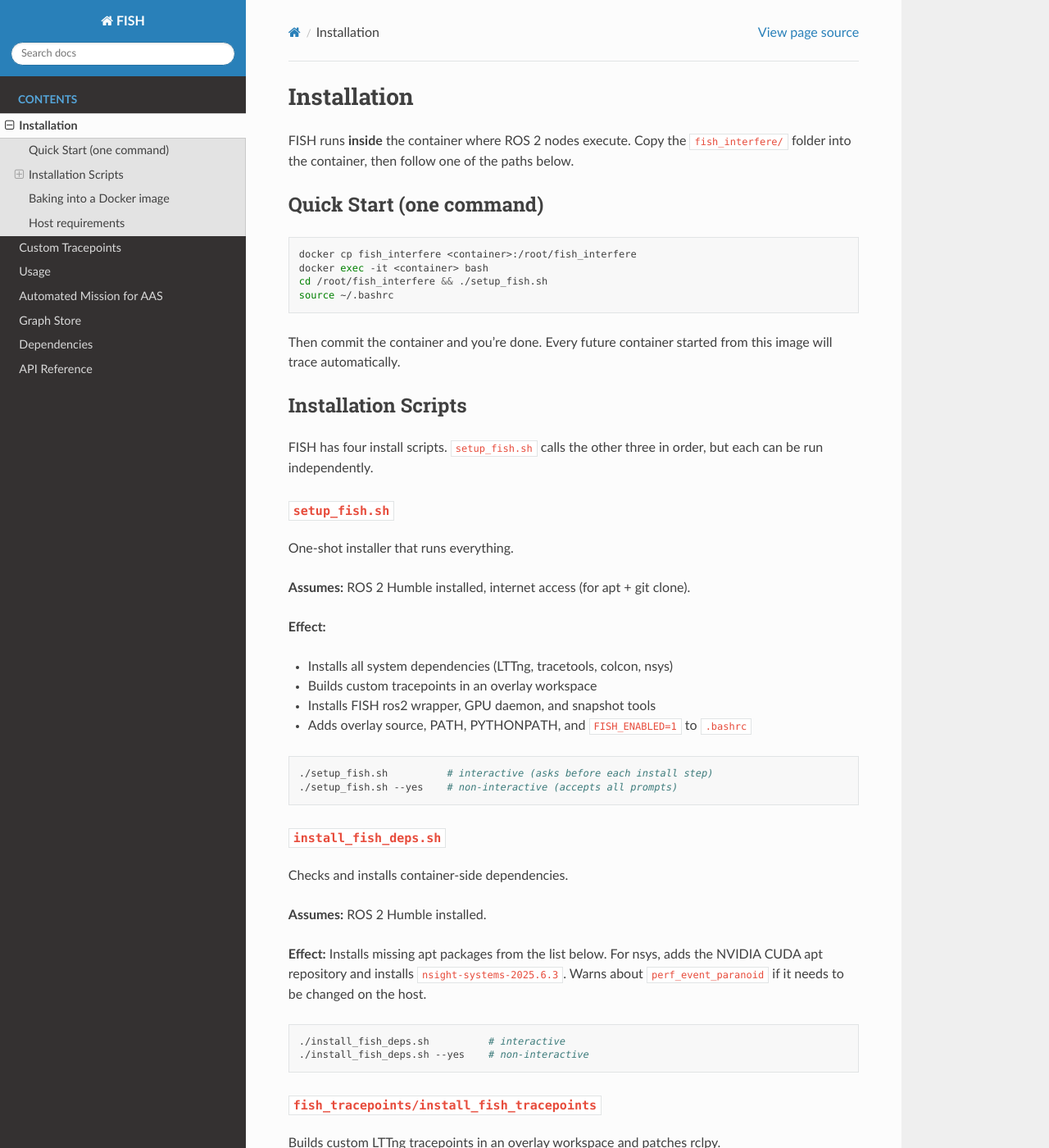
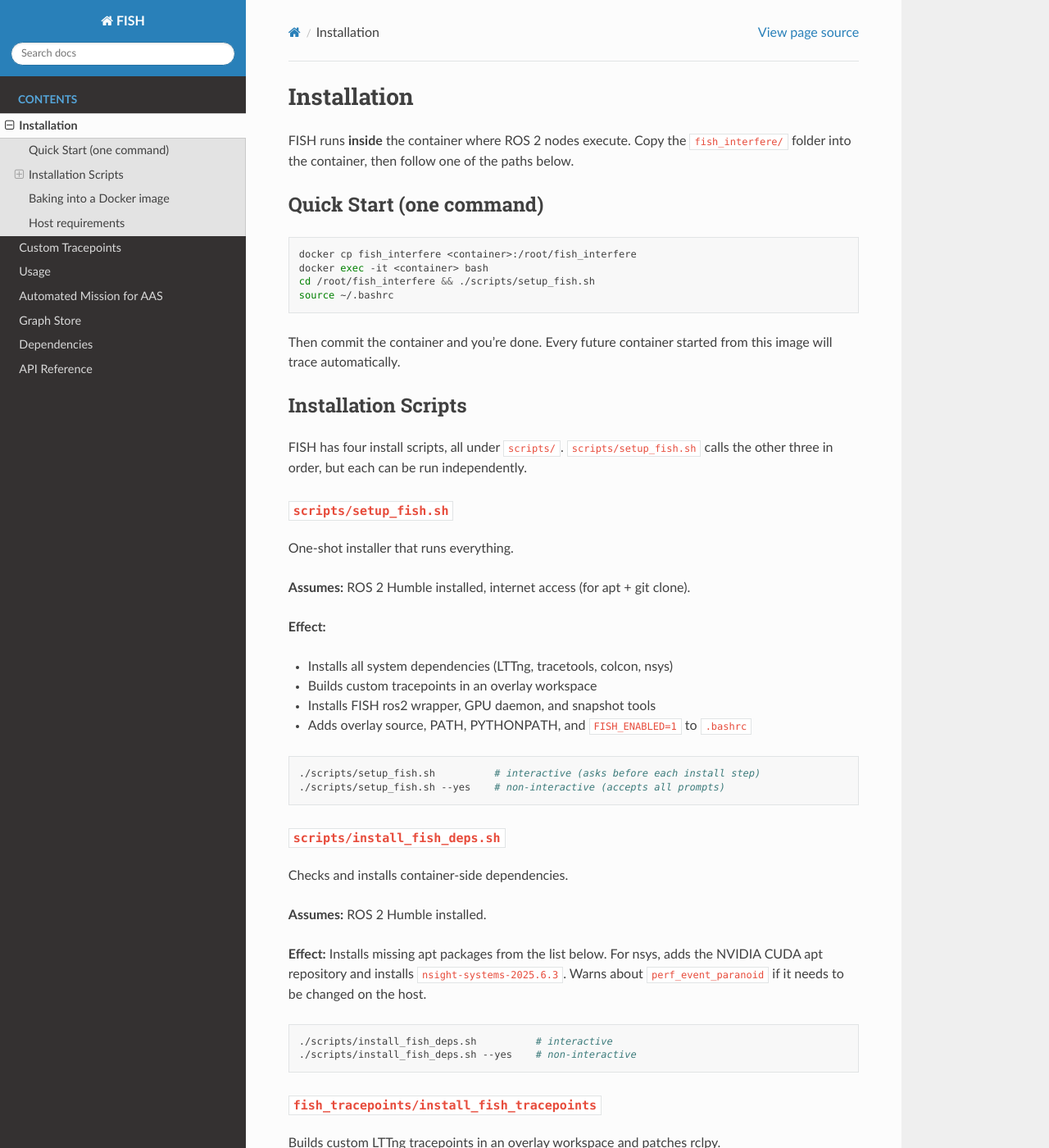
Before and after one commit to FatihTasyaran/FISH_INTERFERE, a Sphinx documentation site: the page built from docs/installation.md, in a window 1280 px wide and 1400 px high. Shown: the whole window at 82% size. Built offline with Sphinx 7.4.7 and the Read the Docs theme 3.1.0, drawn with Linux system fonts in a browser that asks for light colours; some of the changed text lies outside the part shown.

Commit message:
repo: reorganise top level for release readiness
Move scripts, config, and example missions out of the repo root into
purpose-named directories, and add the release-blocker top-level
files (README, LICENSE placeholder, CHANGELOG, pyproject.toml stub).
Python repackaging into `src/fish/` is left for Phase 2.

Layout:
  scripts/   all *.sh (install_*, setup_fish, fish_mission,
             fish_auto_mission, build_fish_image, container_install)
  config/    fish_settings.ini, fish_events.txt
  examples/  aas_single_drone.yaml (was missions/aas_single_drone.yaml)

Internal references updated:
  - scripts/install_fish.sh reads from config/ via REPO_ROOT (parent
    of SCRIPT_DIR); copies python/fish package from REPO_ROOT too.
  - scripts/setup_fish.sh chains tracepoint install via REPO_ROOT.
  - scripts/build_fish_image.sh + container_install.sh docker-cp the
    entire REPO_ROOT and invoke scripts/setup_fish.sh inside.
  - python/fish/settings.py search path now prefers config/ paths
    and keeps the legacy top-level location as a fallback.
  - fish_orchestrator.py + docs (installation.md, mission.md,
    dependencies.md) point at the new script paths.

Top-level additions:
  - README.md: status + layout + quick-start + post-processing entry.
  - LICENSE: TBD-text placeholder (Apache/MIT decision pre-1.0).
  - CHANGELOG.md: Unreleased entry covering reorg + InfluxDB
    consolidation.
  - pyproject.toml: stub (build-system, project metadata, dev/docs
    extras, pytest + ruff config). Console-script entry points and
    src/fish/ packaging are Phase 2 work.

Co-Authored-By: Claude Opus 4.7 (1M context) <noreply@anthropic.com>

````diff
--- a/docs/installation.md
+++ b/docs/installation.md
@@ -8,7 +8,7 @@ FISH runs **inside** the container where ROS 2 nodes execute. Copy the
 ```bash
 docker cp fish_interfere <container>:/root/fish_interfere
 docker exec -it <container> bash
-cd /root/fish_interfere && ./setup_fish.sh
+cd /root/fish_interfere && ./scripts/setup_fish.sh
 source ~/.bashrc
 ```
 
@@ -17,10 +17,10 @@ this image will trace automatically.
 
 ## Installation Scripts
 
-FISH has four install scripts. `setup_fish.sh` calls the other three in order,
-but each can be run independently.
+FISH has four install scripts, all under `scripts/`. `scripts/setup_fish.sh`
+calls the other three in order, but each can be run independently.
 
-### `setup_fish.sh`
+### `scripts/setup_fish.sh`
 
 One-shot installer that runs everything.
 
@@ -33,11 +33,11 @@ One-shot installer that runs everything.
 - Adds overlay source, PATH, PYTHONPATH, and `FISH_ENABLED=1` to `.bashrc`
 
 ```bash
-./setup_fish.sh          # interactive (asks before each install step)
-./setup_fish.sh --yes    # non-interactive (accepts all prompts)
+./scripts/setup_fish.sh          # interactive (asks before each install step)
+./scripts/setup_fish.sh --yes    # non-interactive (accepts all prompts)
 ```
 
-### `install_fish_deps.sh`
+### `scripts/install_fish_deps.sh`
 
 Checks and installs container-side dependencies.
 
@@ -48,8 +48,8 @@ the NVIDIA CUDA apt repository and installs `nsight-systems-2025.6.3`. Warns
 about `perf_event_paranoid` if it needs to be changed on the host.
 
 ```bash
-./install_fish_deps.sh          # interactive
-./install_fish_deps.sh --yes    # non-interactive
+./scripts/install_fish_deps.sh          # interactive
+./scripts/install_fish_deps.sh --yes    # non-interactive
 ```
 
 ### `fish_tracepoints/install_fish_tracepoints`
@@ -77,7 +77,7 @@ Builds custom LTTng tracepoints in an overlay workspace and patches rclpy.
 ./install_fish_tracepoints --all        # all (same as no flags)
 ```
 
-### `install_fish.sh`
+### `scripts/install_fish.sh`
 
 Installs the FISH framework: ros2 wrapper, trace session management, GPU
 daemon, and snapshot tools.
@@ -90,17 +90,19 @@ daemon, and snapshot tools.
   automatic tracing when `FISH_ENABLED=1`
 - Generates `trace_session.sh` for LTTng session lifecycle management
 - Copies FISH Python package (GPU daemon, snapshot, settings)
+- Reads `config/fish_events.txt` and `config/fish_settings.ini` (relative to
+  the repo root)
 - Adds PATH and PYTHONPATH to `.bashrc`
 
 **Must be sourced** (not executed):
 
 ```bash
-source install_fish.sh
+source scripts/install_fish.sh
 ```
 
 ## Baking into a Docker image
 
-After running `setup_fish.sh` (or the individual scripts), commit the
+After running `scripts/setup_fish.sh` (or the individual scripts), commit the
 container to create a reusable image:
 
 ```bash
@@ -124,8 +126,8 @@ Any container started from this image is ready to trace.
 There is also an automated build script:
 
 ```bash
-./build_fish_image.sh                   # default base image (aircraft-image:latest)
-./build_fish_image.sh <base_image>      # custom base image
+./scripts/build_fish_image.sh                   # default base image (aircraft-image:latest)
+./scripts/build_fish_image.sh <base_image>      # custom base image
 ```
 
 ## Host requirements
@@ -141,4 +143,5 @@ echo 'kernel.perf_event_paranoid=1' | sudo tee -a /etc/sysctl.conf
 ```
 
 This is a host-level setting and cannot be changed from inside a container.
-`install_fish_deps.sh` and `setup_fish.sh` will warn if this needs attention.
+`scripts/install_fish_deps.sh` and `scripts/setup_fish.sh` will warn if this
+needs attention.
````
Also changed, not shown: CHANGELOG.md (added, +32 -0 lines), README.md (added, +152 -0 lines), docs/dependencies.md (+3 -3 lines), docs/mission.md (+11 -11 lines), fish_orchestrator.py (+4 -4 lines), pyproject.toml (added, +92 -0 lines), 24 other files.
